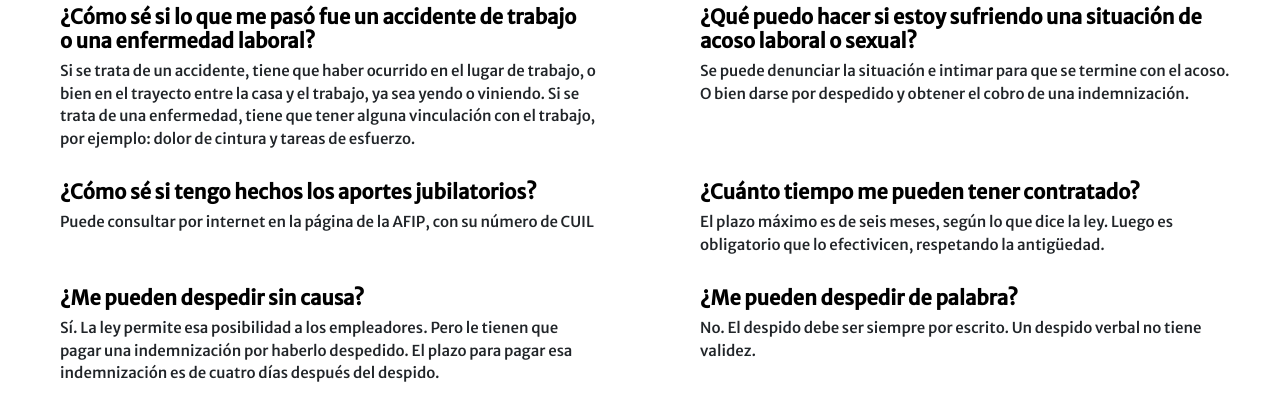
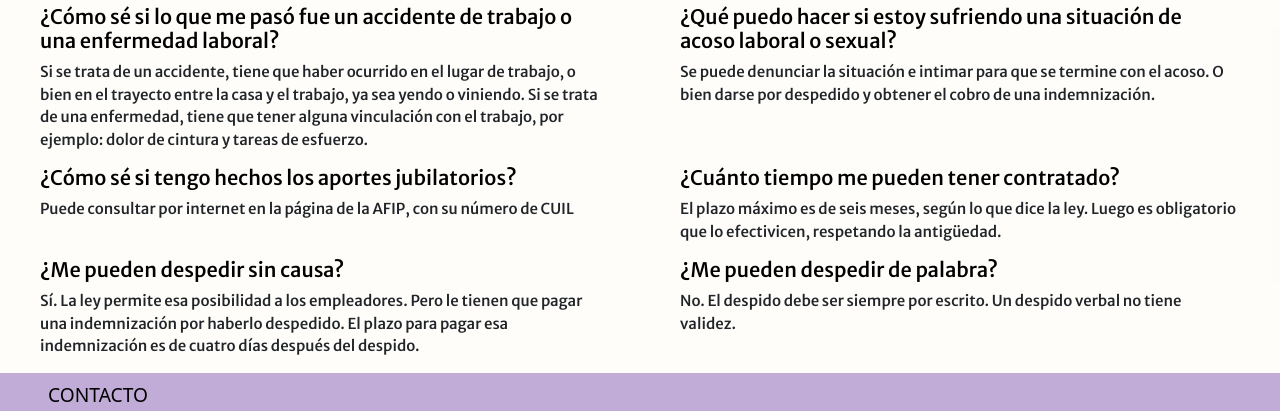
Before and after one commit to BrianPagano/PFPagano, a plain HTML site: page Pages/Pregfreq.html in a window 1280 px wide. Shown: the part 227-638 px from the top of the page. Drawn offline with nearby package versions, Linux system fonts and the light colour scheme.

Commit message:
cambios menores en solapa preguntas frecuentes

```diff
--- a/Pages/Pregfreq.html
+++ b/Pages/Pregfreq.html
@@ -35,7 +35,7 @@
 			</div>
 		  </nav>
 	</header>
-    <main>
+    <main class="preguntas-frecuentes">
         <!--Creo contenedor para luego darle formato a las preguntas-->
 		<h1 class="PreguntasTitulo">
 			Preguntas Frecuentes
--- a/css/style.css
+++ b/css/style.css
@@ -270,6 +270,10 @@ main div p {
 /*Estilo Menu Preguntas frecuentes*/
 /*Estilo Main titulo Preguntas frecuentes*/
 
+.preguntas-frecuentes {
+    background-color: rgba(228, 214, 177, 0.068);
+}
+
 main .PreguntasTitulo {
     text-align: center;
     color: black;
@@ -288,20 +292,18 @@ main .ContainerPreguntas {
 main div div h3 {
     color: black;
     text-align: start;
-    margin: 0px 20px;
     padding-left: 40px;
     padding-right: 40px;
     font-size: 20px;
-    font-weight: bold;
 }
 
  /*Estilo Parrafos Preguntas Frecuentes*/
  main div div p {
      text-align: start;
-     margin: 07px 20px;
      margin-bottom: 15px;
      padding-left: 40px;
-     padding-right: 20px;
+     padding-right: 40px;
+     padding-bottom: 0px;
      font-size: 15px;
  }
 
@@ -395,7 +397,6 @@ footer div a {
         display: grid;
         text-align: start;
         grid-template-columns: 70% 30%;
-        margin-top: 20px;
     }
 
     footer .caja-1 {
```
